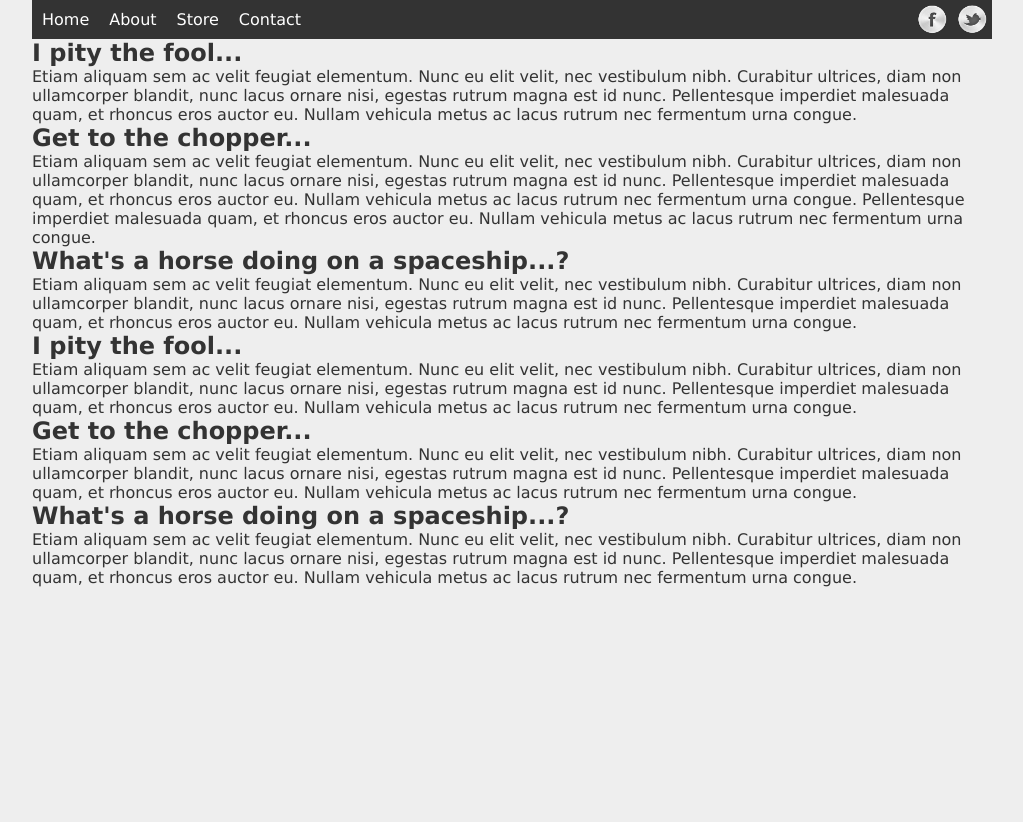
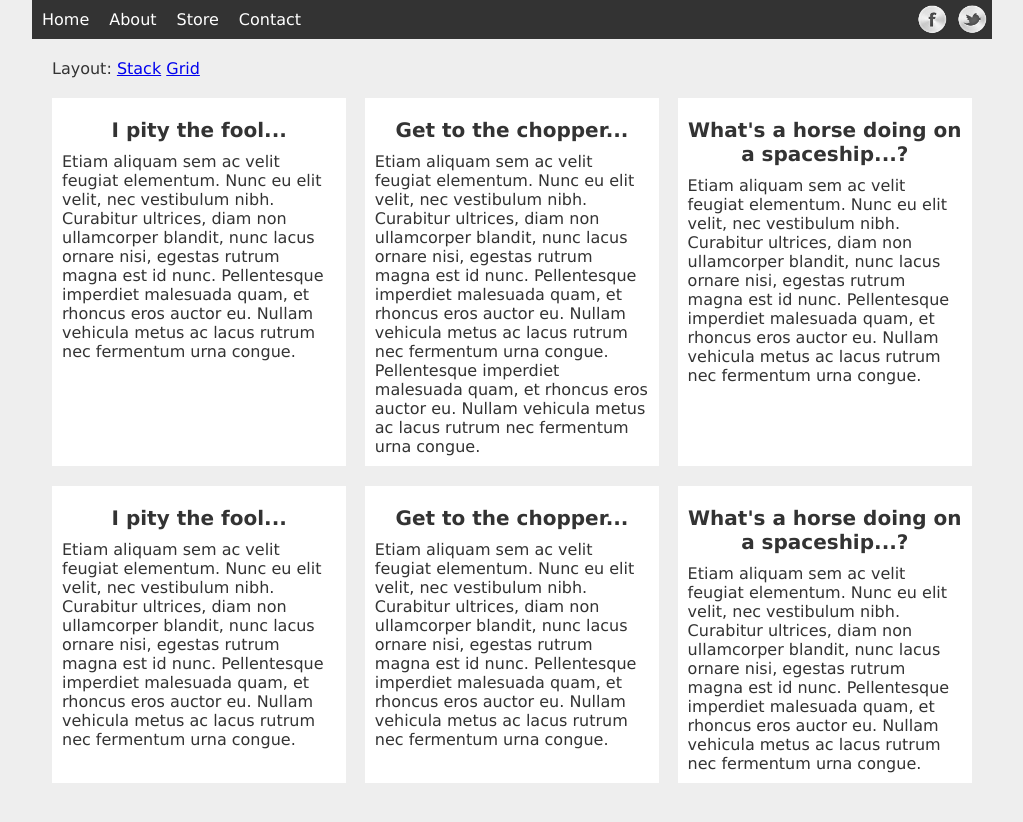
Before and after one commit to DevonHogencamp/cssFlexbox, a plain HTML site: page example-3/grid-vs-stack.html in a window 1280 px wide. Shown: the whole page, without its empty margins (128-1151 px from the left). Before the commit the page ends 800 px from the top, so only its background shows below. Drawn offline with nearby package versions, Linux system fonts and the light colour scheme.

Commit message:
eample 3 grid and stack layout with user control

```diff
--- a/example-3/grid-vs-stack.html
+++ b/example-3/grid-vs-stack.html
@@ -7,7 +7,6 @@
 </head>
 <body>
     <div class="wrapper">
-
         <nav>
             <ul>
                 <li><a href="">Home</a></li>
@@ -21,34 +20,54 @@
             </ul>
         </nav>
 
+        <div id="layout">
+            <span>Layout: </span>
+            <a href="#" class="stack">Stack</a>
+            <a href="#" class="grid">Grid</a>
+        </div>
+
         <section id="blocks">
             <article>
                 <h2>I pity the fool...</h2>
-          <p>Etiam aliquam sem ac velit feugiat elementum. Nunc eu elit velit, nec vestibulum nibh. Curabitur ultrices, diam non ullamcorper blandit, nunc lacus ornare nisi, egestas rutrum magna est id nunc. Pellentesque imperdiet malesuada quam, et rhoncus eros auctor eu. Nullam vehicula metus ac lacus rutrum nec fermentum urna congue.</p>
+                <p>Etiam aliquam sem ac velit feugiat elementum. Nunc eu elit velit, nec vestibulum nibh. Curabitur ultrices, diam non ullamcorper blandit, nunc lacus ornare nisi, egestas rutrum magna est id nunc. Pellentesque imperdiet malesuada quam, et
+                    rhoncus eros auctor eu. Nullam vehicula metus ac lacus rutrum nec fermentum urna congue.</p>
             </article>
             <article>
                 <h2>Get to the chopper...</h2>
-          <p>Etiam aliquam sem ac velit feugiat elementum. Nunc eu elit velit, nec vestibulum nibh. Curabitur ultrices, diam non ullamcorper blandit, nunc lacus ornare nisi, egestas rutrum magna est id nunc. Pellentesque imperdiet malesuada quam, et rhoncus eros auctor eu. Nullam vehicula metus ac lacus rutrum nec fermentum urna congue. Pellentesque imperdiet malesuada quam, et rhoncus eros auctor eu. Nullam vehicula metus ac lacus rutrum nec fermentum urna congue.</p>
+                <p>Etiam aliquam sem ac velit feugiat elementum. Nunc eu elit velit, nec vestibulum nibh. Curabitur ultrices, diam non ullamcorper blandit, nunc lacus ornare nisi, egestas rutrum magna est id nunc. Pellentesque imperdiet malesuada quam, et
+                    rhoncus eros auctor eu. Nullam vehicula metus ac lacus rutrum nec fermentum urna congue. Pellentesque imperdiet malesuada quam, et rhoncus eros auctor eu. Nullam vehicula metus ac lacus rutrum nec fermentum urna congue.</p>
             </article>
             <article>
                 <h2>What's a horse doing on a spaceship...?</h2>
-          <p>Etiam aliquam sem ac velit feugiat elementum. Nunc eu elit velit, nec vestibulum nibh. Curabitur ultrices, diam non ullamcorper blandit, nunc lacus ornare nisi, egestas rutrum magna est id nunc. Pellentesque imperdiet malesuada quam, et rhoncus eros auctor eu. Nullam vehicula metus ac lacus rutrum nec fermentum urna congue.</p>
+                <p>Etiam aliquam sem ac velit feugiat elementum. Nunc eu elit velit, nec vestibulum nibh. Curabitur ultrices, diam non ullamcorper blandit, nunc lacus ornare nisi, egestas rutrum magna est id nunc. Pellentesque imperdiet malesuada quam, et
+                    rhoncus eros auctor eu. Nullam vehicula metus ac lacus rutrum nec fermentum urna congue.</p>
             </article>
             <article>
                 <h2>I pity the fool...</h2>
-          <p>Etiam aliquam sem ac velit feugiat elementum. Nunc eu elit velit, nec vestibulum nibh. Curabitur ultrices, diam non ullamcorper blandit, nunc lacus ornare nisi, egestas rutrum magna est id nunc. Pellentesque imperdiet malesuada quam, et rhoncus eros auctor eu. Nullam vehicula metus ac lacus rutrum nec fermentum urna congue.</p>
+                <p>Etiam aliquam sem ac velit feugiat elementum. Nunc eu elit velit, nec vestibulum nibh. Curabitur ultrices, diam non ullamcorper blandit, nunc lacus ornare nisi, egestas rutrum magna est id nunc. Pellentesque imperdiet malesuada quam, et
+                    rhoncus eros auctor eu. Nullam vehicula metus ac lacus rutrum nec fermentum urna congue.</p>
             </article>
             <article>
                 <h2>Get to the chopper...</h2>
-          <p>Etiam aliquam sem ac velit feugiat elementum. Nunc eu elit velit, nec vestibulum nibh. Curabitur ultrices, diam non ullamcorper blandit, nunc lacus ornare nisi, egestas rutrum magna est id nunc. Pellentesque imperdiet malesuada quam, et rhoncus eros auctor eu. Nullam vehicula metus ac lacus rutrum nec fermentum urna congue.</p>
+                <p>Etiam aliquam sem ac velit feugiat elementum. Nunc eu elit velit, nec vestibulum nibh. Curabitur ultrices, diam non ullamcorper blandit, nunc lacus ornare nisi, egestas rutrum magna est id nunc. Pellentesque imperdiet malesuada quam, et
+                    rhoncus eros auctor eu. Nullam vehicula metus ac lacus rutrum nec fermentum urna congue.</p>
             </article>
             <article>
                 <h2>What's a horse doing on a spaceship...?</h2>
-          <p>Etiam aliquam sem ac velit feugiat elementum. Nunc eu elit velit, nec vestibulum nibh. Curabitur ultrices, diam non ullamcorper blandit, nunc lacus ornare nisi, egestas rutrum magna est id nunc. Pellentesque imperdiet malesuada quam, et rhoncus eros auctor eu. Nullam vehicula metus ac lacus rutrum nec fermentum urna congue.</p>
+                <p>Etiam aliquam sem ac velit feugiat elementum. Nunc eu elit velit, nec vestibulum nibh. Curabitur ultrices, diam non ullamcorper blandit, nunc lacus ornare nisi, egestas rutrum magna est id nunc. Pellentesque imperdiet malesuada quam, et
+                    rhoncus eros auctor eu. Nullam vehicula metus ac lacus rutrum nec fermentum urna congue.</p>
             </article>
         </section>
-
     </div>
 
+    <script type="text/javascript">
+        $("a.stack").on("click", function () {
+            $("article").addClass("stack");
+        });
+
+        $("a.grid").on("click", function () {
+            $("article").removeClass("stack");
+        });
+    </script>
 </body>
 </html>
--- a/example-3/style.css
+++ b/example-3/style.css
@@ -1,31 +1,32 @@
-*{
+* {
     font-family: verdana;
     margin: 0;
 }
 
-body{
+body {
     background: #eee;
     color: #333;
 }
 
-.wrapper{
+.wrapper {
     width: 100%;
     max-width: 960px;
     margin: 0 auto;
 }
 
+
 /* menu base styles */
 
-nav{
+nav {
     background: #333;
 }
 
-nav ul{
+nav ul {
     list-style-type: none;
     padding: 0;
 }
 
-nav a{
+nav a {
     text-decoration: none;
     text-align: center;
     color: #fff;
@@ -33,65 +34,95 @@ nav a{
     padding: 10px;
 }
 
-nav a:hover{
+nav a:hover {
     background-color: #555;
 }
 
+
 /* social menu base styles */
 
-a.tw{
+a.tw {
     background: url(img/tw.png) no-repeat center;
     background-size: 80%;
-
 }
 
-a.fb{
+a.fb {
     background: url(img/fb.png) no-repeat center;
     background-size: 80%;
 }
 
-.social a{
+.social a {
     text-indent: -10000px;
     margin: 0 auto;
 }
 
-.social{
+.social {
     max-width: 80px;
-  margin: 0 auto; /* do at end */
+    margin: 0 auto;
+    /* do at end */
 }
 
-/* grid vs flex base styles */
+#layout {
+    margin: 20px;
+}
 
 
+/* grid vs flex base styles */
+#blocks {
+    margin: 20px;
+}
+
+article {
+    background: #fff;
+    margin-bottom: 20px;
+    padding: 10px;
+    box-sizing: border-box;
+}
+
+article h2 {
+    text-align: center;
+    font-size: 20px;
+    margin: 10px 0;
+}
 
 /* flex styles */
 
-nav ul.social li{
+nav ul.social li {
     flex: 1 1 0;
 }
 
-nav ul.social{
+nav ul.social {
     flex: 1 1 0;
     display: flex;
 }
 
-@media screen and (min-width: 768px){
-
-nav ul{
+@media screen and (min-width: 768px) {
+    nav ul {
         display: flex;
     }
-
-nav li{
+    nav li {
         flex: 1 1 0;
     }
-
-nav{
+    nav {
         display: flex;
         justify-content: space-between;
     }
-
-ul.social{
+    ul.social {
         margin: 0;
     }
+    #blocks {
+        display: flex;
+        flex-wrap: wrap;
+        justify-content: space-between;
+    }
+    article {
+        flex: 0 1 32%;
+        transition: flex-basis 0.2s linear;
+    }
+    article.stack {
+        flex: 0 1 100%;
+    }
+}
 
-} /* end media 768 */
+
+/* end media 768 */
```
Lines whose indentation alone changed are shown as unchanged.
